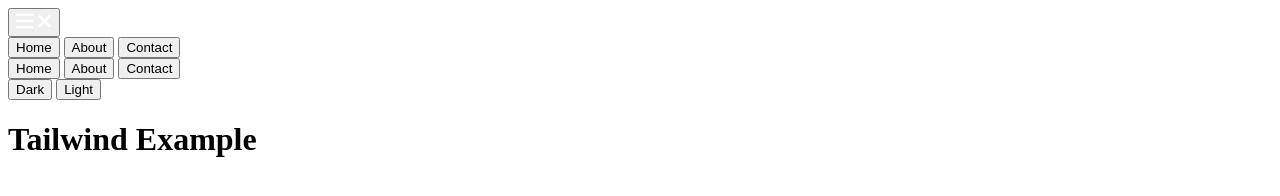
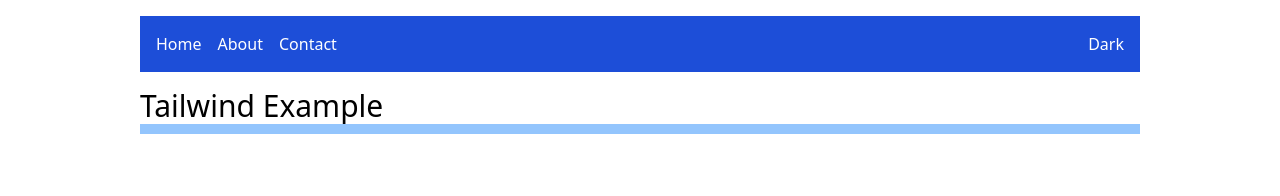
Before and after one commit to alexvirtech/ort-tw-example, a plain HTML site: page index.html in a window 1280 px wide. Drawn offline with Linux system fonts and the light colour scheme; the site is published under a folder, as on GitHub Pages, so addresses that start at the root find nothing.

Commit message:
Sun 10-01-23

```diff
--- a/index.html
+++ b/index.html
@@ -3,7 +3,7 @@
 
 <head>
     <meta charset="UTF-8" />
-    <link rel="icon" type="image/svg+xml" href="/vite.svg" />
+    <link rel="icon" type="image/svg+xml" href="./vite.svg" />
     <meta name="viewport" content="width=device-width, initial-scale=1.0" />
     <title>Tailwind example</title>
 
@@ -38,7 +38,7 @@
         }
 
     </script>
-  <link rel="stylesheet" href="/assets/index-63f99773.css">
+  <link rel="stylesheet" href="./assets/index-63f99773.css">
 </head>
 
 <body class="dark:bg-gray-700 dark:text-white p-4">
```
